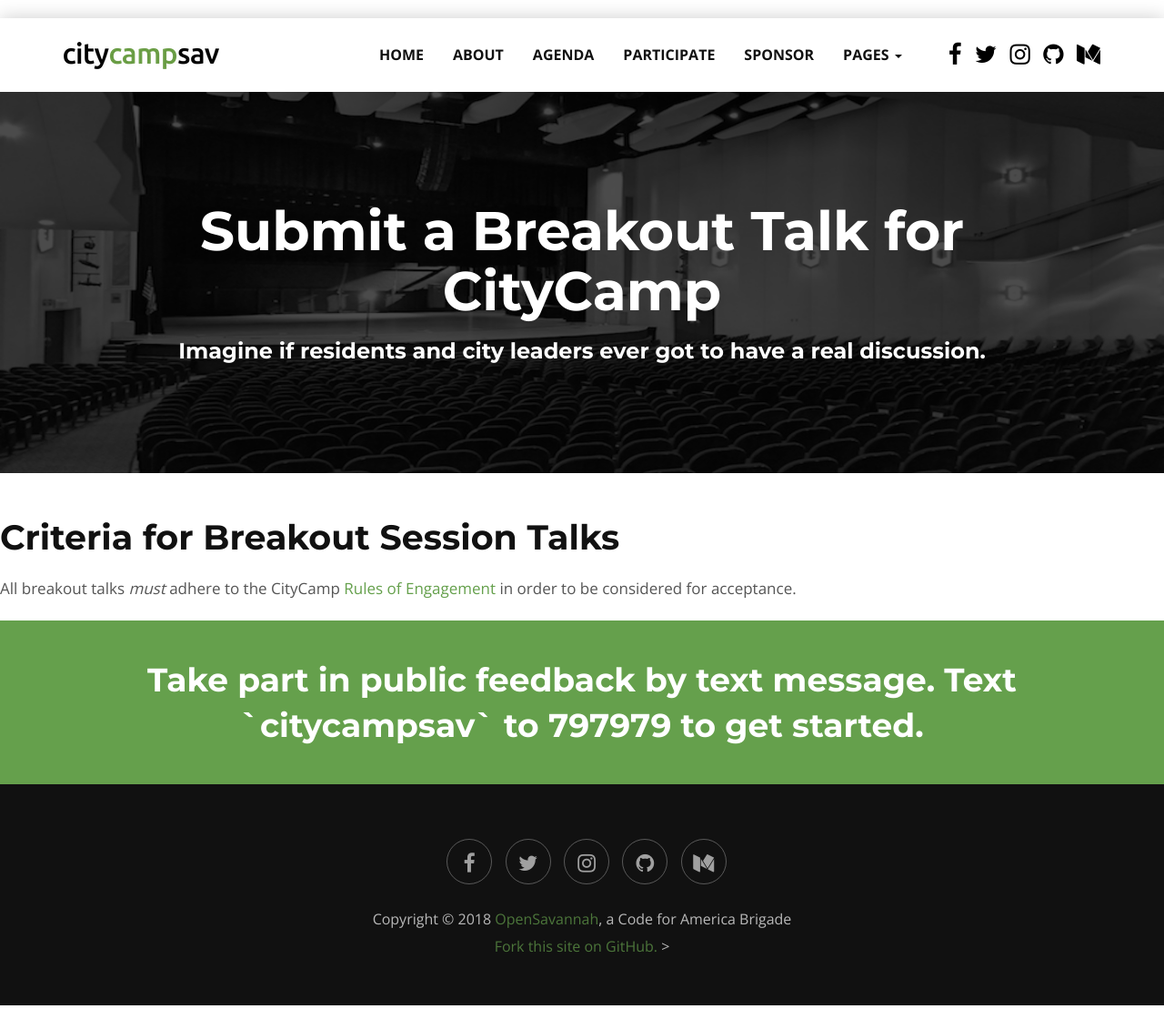
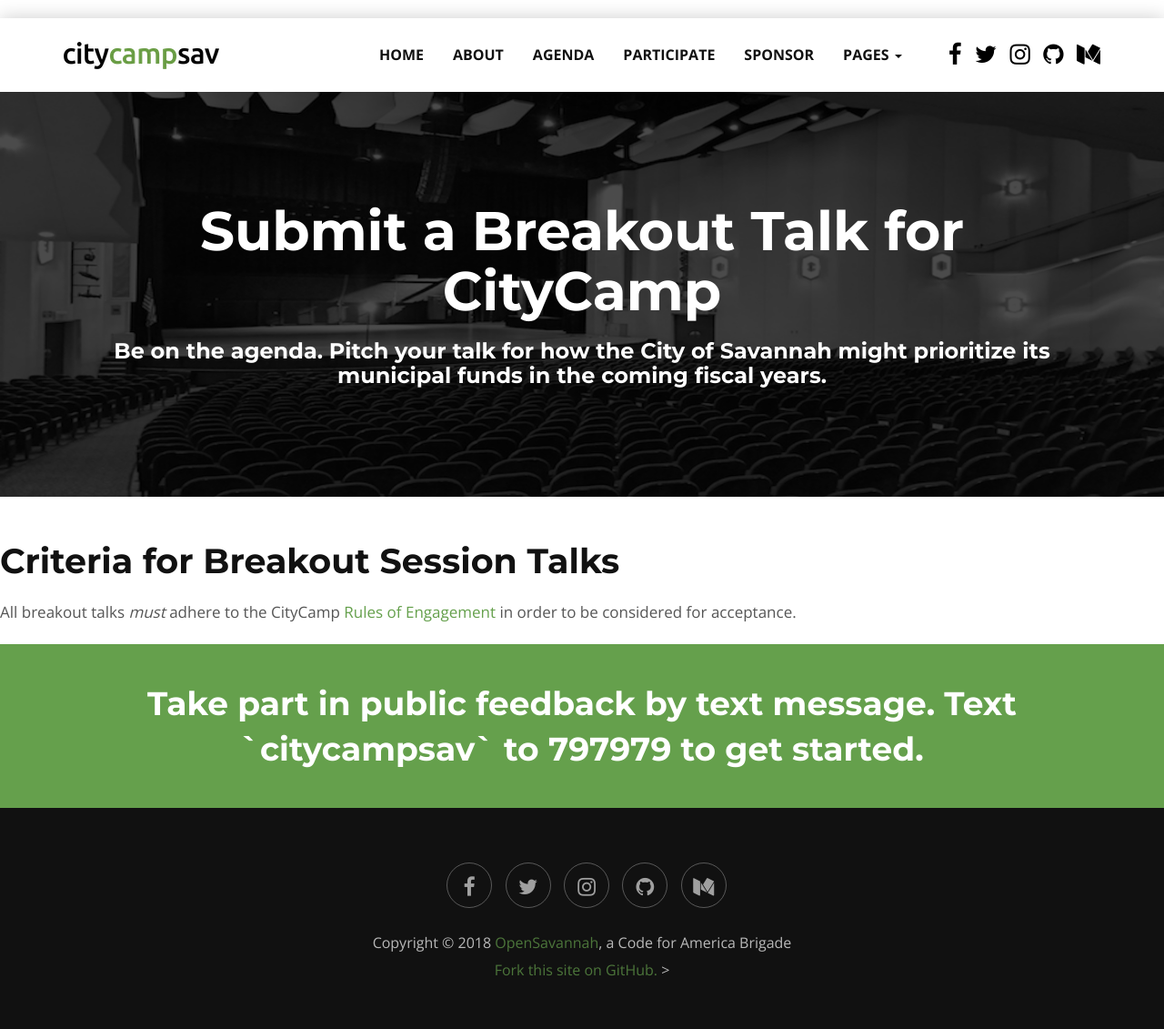
Before and after one commit to opensavannah/citycampsav.org, a Jekyll site: the page built from _pages/submit-talk.md, in a window 1280 px wide. Shown: the whole page at 91% size. Built offline with Jekyll 4.4.1, drawn with Linux system fonts in a browser that asks for light colours; before the commit the page ends 1105 px from its top, so only the background shows below that.

Commit message:
Updated '_pages/submit-talk.md' via CloudCannon

```diff
--- a/_pages/submit-talk.md
+++ b/_pages/submit-talk.md
@@ -5,7 +5,7 @@ description: Have an issue on your mind you'd like to lead a discussion on? Subm
 permalink: /submit-talk/
 slides:
   heading: "Submit a Breakout Talk for CityCamp"
-  subHeading: "Imagine if residents and city leaders ever got to have a real discussion."
+  subHeading: "Be on the agenda. Pitch your talk for how the City of Savannah might prioritize its municipal funds in the coming fiscal years."
 ---
 {% include header.html %}
 {% include banner.html %}
```
